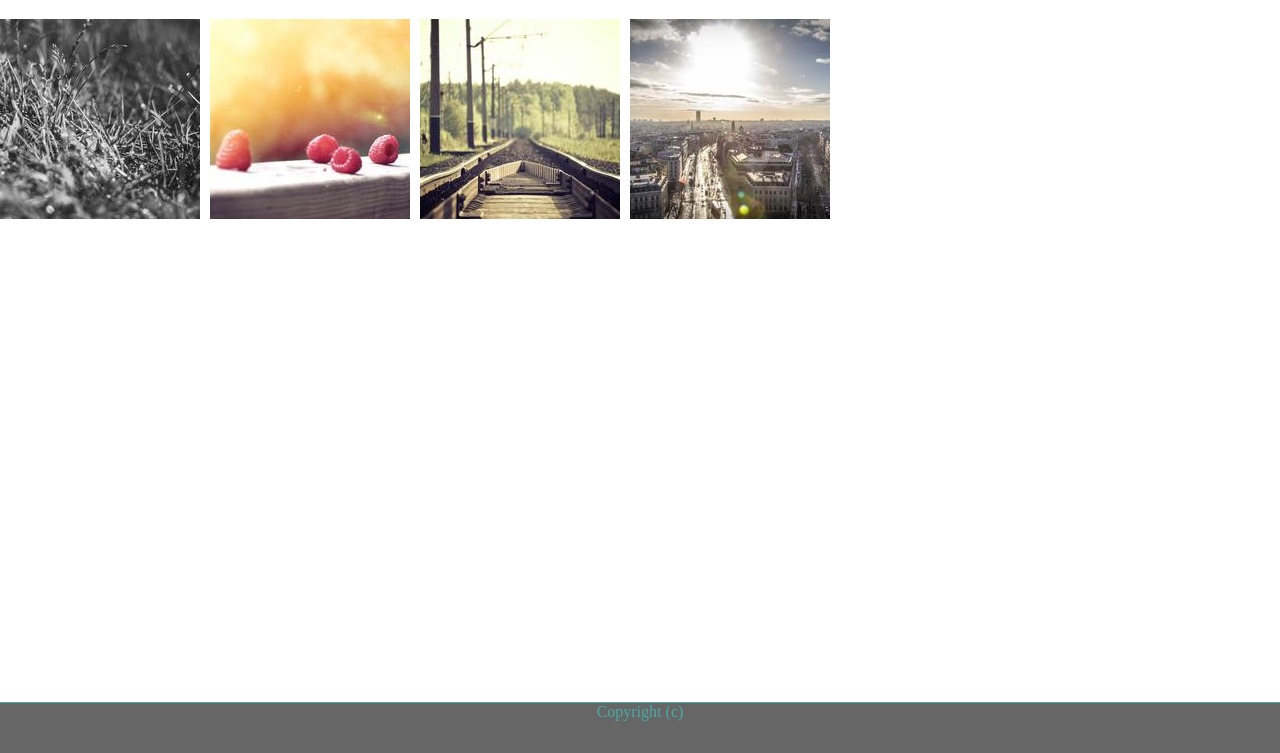
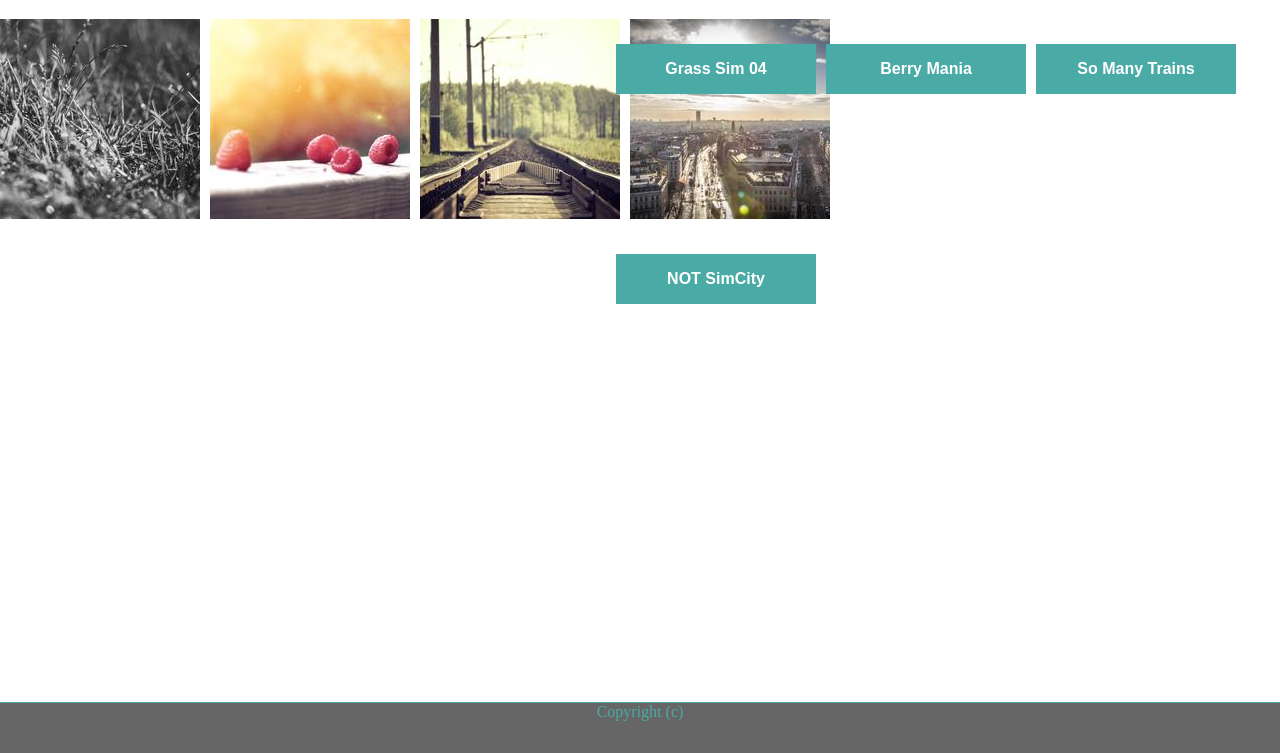
Before and after one commit to jckent/Basic-Portfolio, a plain HTML site: page portfolio.html in a window 1280 px wide. Shown: the part 96-849 px from the top of the page. Drawn offline with Linux system fonts and the light colour scheme.

Commit message:
css for portfolio page

```diff
--- a/assets/css/style.css
+++ b/assets/css/style.css
@@ -112,4 +112,61 @@ img {
     height: 200px;
     width: 200px;
     margin: 0 10px 10px 0;
+    z-index: 0;
 }
+
+.text_grass {
+    width: 200px;
+    height: 50px;
+    color: white;
+    background-color: #4aaaa5;
+    position: absolute;
+    top: 140px;
+    right:464px;
+    text-align: center;
+    font-family: Arial, Helvetica, sans-serif;
+    font-weight: bold;
+    z-index: 3;
+}
+
+.text_berries {
+    width: 200px;
+    height: 50px;
+    color: white;
+    background-color: #4aaaa5;
+    position: absolute;
+    top: 140px;
+    right:254px;
+    text-align: center;
+    font-family: Arial, Helvetica, sans-serif;
+    font-weight: bold;
+    z-index: 3;
+}
+
+.text_train {
+    width: 200px;
+    height: 50px;
+    color: white;
+    background-color: #4aaaa5;
+    position: absolute;
+    top: 140px;
+    right:44px;
+    text-align: center;
+    font-family: Arial, Helvetica, sans-serif;
+    font-weight: bold;
+    z-index: 3;
+}
+
+.text_city {
+    width: 200px;
+    height: 50px;
+    color: white;
+    background-color: #4aaaa5;
+    position: absolute;
+    top: 350px;
+    right:464px;
+    text-align: center;
+    font-family: Arial, Helvetica, sans-serif;
+    font-weight: bold;
+    z-index: 3;
+}
--- a/portfolio.html
+++ b/portfolio.html
@@ -19,9 +19,24 @@
     <h1>Portfolio</h1>
 
     <img id="grass" src="assets/images/grass.jpg"/>
+    <div class="text_grass">
+        <p>Grass Sim 04</p>
+    </div>
+
     <img id="berries" src="assets/images/berries.jpg"/>
+    <div class="text_berries">
+            <p>Berry Mania</p>
+        </div>
+
     <img id="train" src="assets/images/train.jpg"/>
+    <div class="text_train">
+            <p>So Many Trains</p>
+        </div>
+
     <img id="city" src="assets/images/city.jpg"/>
+    <div class="text_city">
+            <p>NOT SimCity</p>
+        </div>
 
 </div>
 
```
